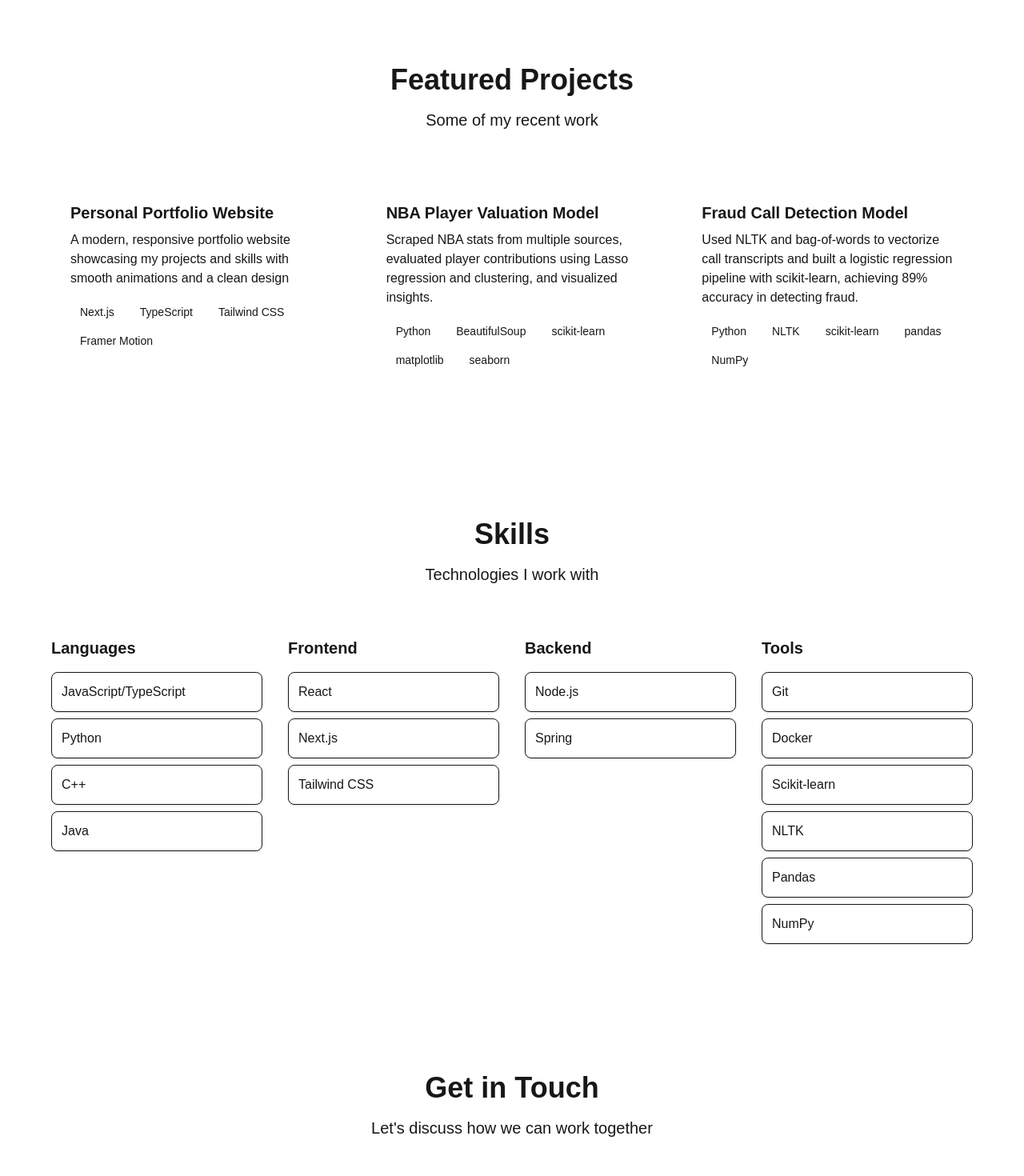
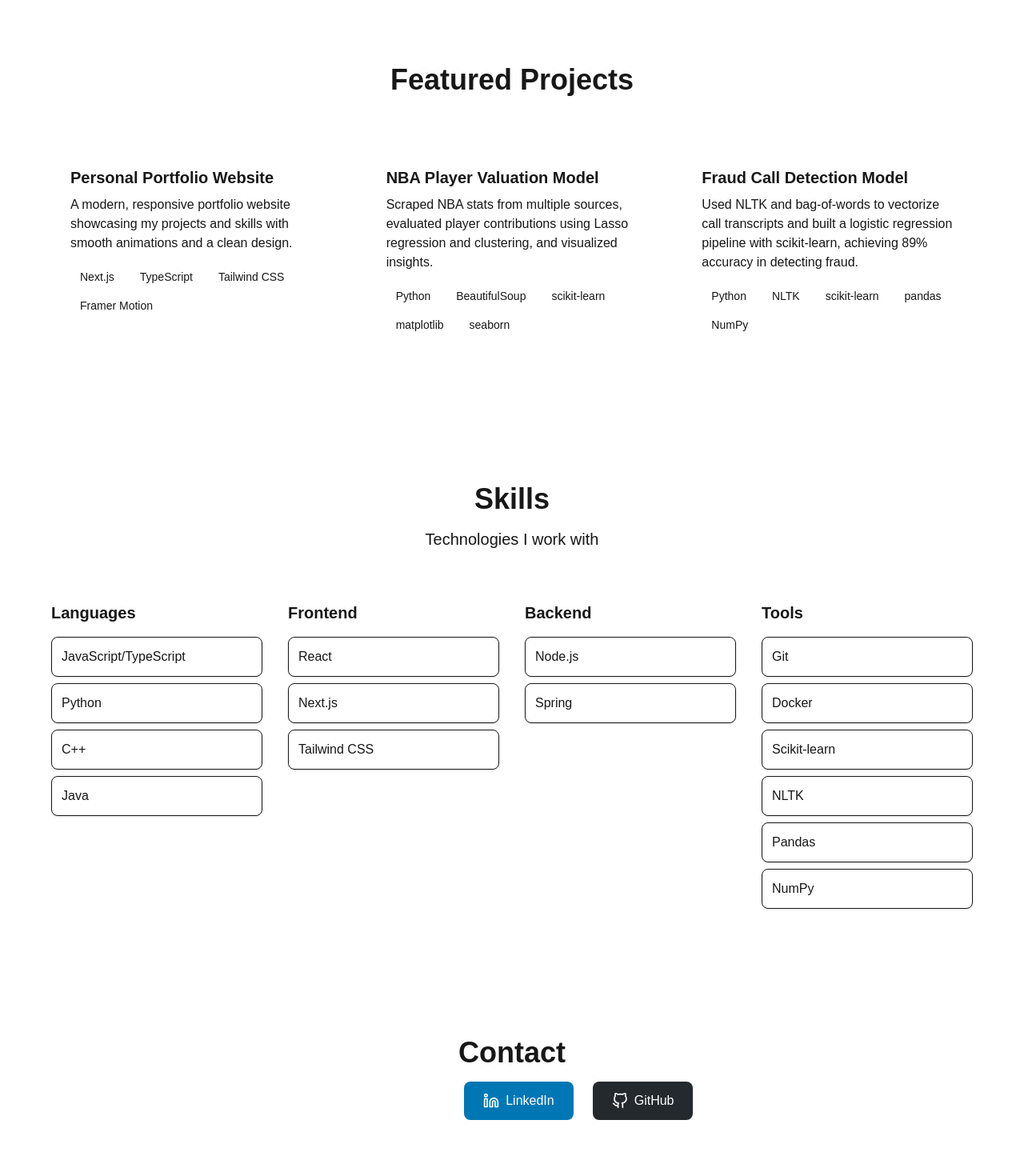
Before and after one commit to mikeyautorino2/portfolio, a Next.js app: page / in a window 1280 px wide. Shown: the part 1360-2830 px from the top of the page at 80% size. Built offline with nearby package versions, Linux system fonts and the light colour scheme; grey boxes are pictures that could not be loaded.

Commit message:
Update: Change page title and metadata to reflect student status

```diff
--- a/src/app/layout.tsx
+++ b/src/app/layout.tsx
@@ -15,8 +15,8 @@
 });
 
 export const metadata: Metadata = {
-  title: 'Your Name - Software Engineer',
-  description: 'Personal portfolio showcasing my projects and skills in software engineering',
+  title: 'Michele Autorino - Student',
+  description: 'Personal portfolio showcasing my projects and academic work in software development',
 };
 
 export default function RootLayout({
--- a/src/components/Contact.tsx
+++ b/src/components/Contact.tsx
@@ -13,10 +13,7 @@
           viewport={{ once: true }}
           className="text-center max-w-3xl mx-auto"
         >
-          <h2 className="text-4xl font-bold text-primary mb-4">Get in Touch</h2>
-          <p className="text-xl text-secondary mb-12">
-            Let&apos;s discuss how we can work together
-          </p>
+          <h2 className="text-4xl font-bold text-primary mb-4">Contact</h2>
           <div className="flex flex-col sm:flex-row items-center justify-center gap-6">
             <motion.a
               whileHover={{ scale: 1.05 }}
--- a/src/components/Projects.tsx
+++ b/src/components/Projects.tsx
@@ -6,7 +6,7 @@
 	{
 		title: 'Personal Portfolio Website',
 		description:
-			'A modern, responsive portfolio website showcasing my projects and skills with smooth animations and a clean design',
+			'A modern, responsive portfolio website showcasing my projects and skills with smooth animations and a clean design.',
 		tech: ['Next.js', 'TypeScript', 'Tailwind CSS', 'Framer Motion'],
 		image: '/projectonepreview.png',
 		github: 'https://github.com/mikeyautorino2/portfolio'
@@ -47,9 +47,6 @@
 					<h2 className="text-4xl font-bold text-primary mb-4">
 						Featured Projects
 					</h2>
-					<p className="text-xl text-secondary">
-						Some of my recent work
-					</p>
 				</motion.div>
 				<div className="grid grid-cols-1 md:grid-cols-2 lg:grid-cols-3 gap-8">
 					{projects.map((project, index) => (
```
